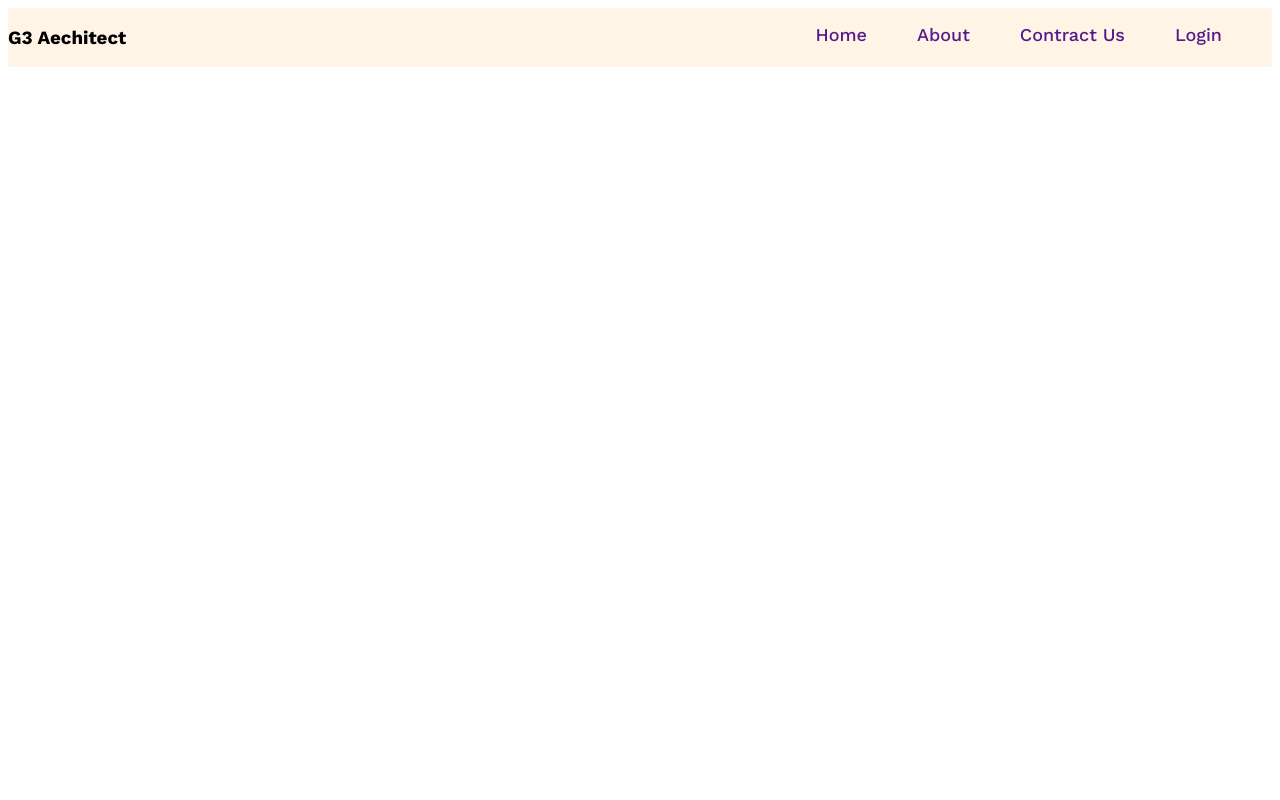
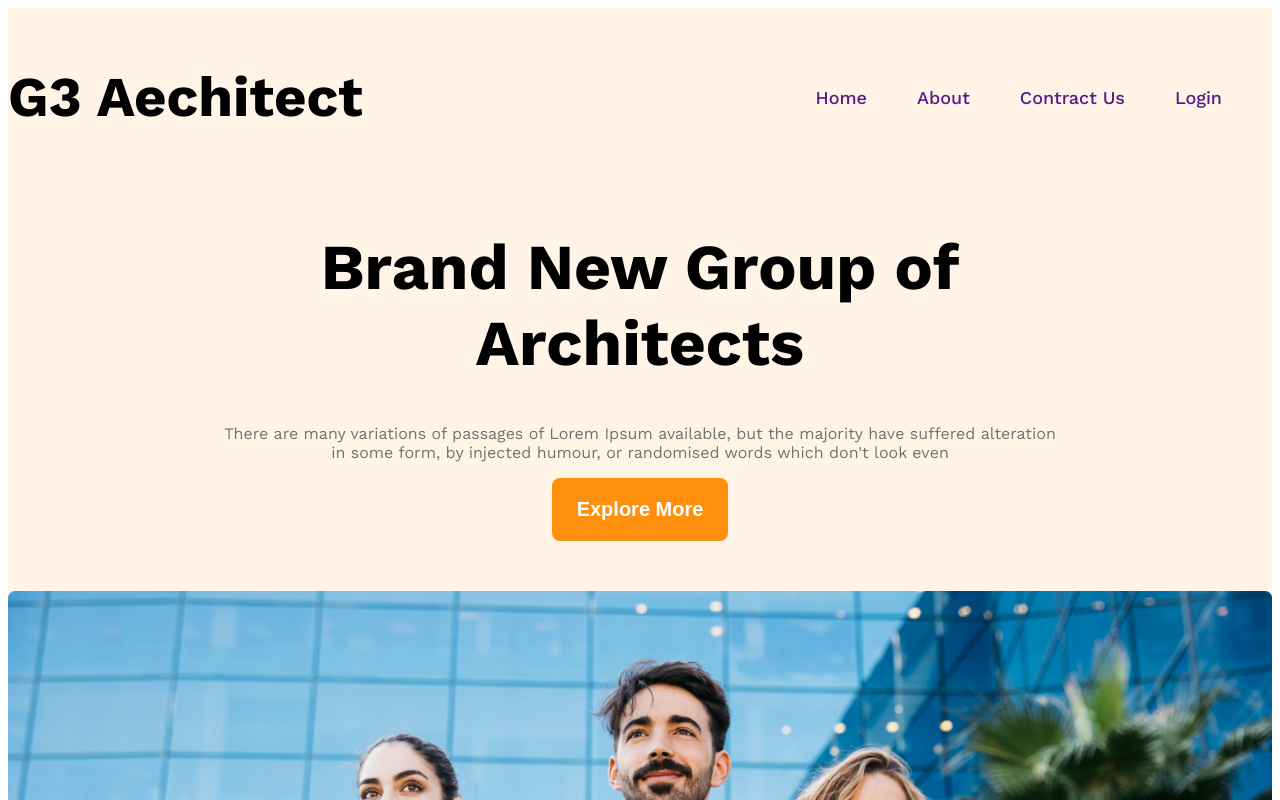
Before and after one commit to MdMuzahidul/G3_Architect-Website, a plain HTML site: page index.html in a window 1280 px wide. Shown: the top 800 px of the page. Drawn offline with nearby package versions, Linux system fonts and the light colour scheme.

Commit message:
rasponsib navbar

```diff
--- a/index.html
+++ b/index.html
@@ -22,7 +22,12 @@
             </ul>
         </nav>
         <div class="banar">
-
+            <div class="banar-contain">
+                <h1 class="banar-tital">Brand New Group of Architects </h1>
+                <p class="banat-discription text-light-gray">There are many variations of passages of Lorem Ipsum available, but the majority have suffered alteration in some form, by injected humour, or randomised words which don't look even</p>
+                <button class="btn-primary">Explore More</button>
+            </div>
+            <img class="banar-image" src="images/banner.png" alt="">
         </div>
     </header>
     <main></main>
--- a/styles/Architect.css
+++ b/styles/Architect.css
@@ -26,15 +26,29 @@
     background-color: rgba(255, 144, 14, 0.1);
 }
 
+.btn-primary {
+    background-color: rgba(255, 144, 14, 1);
+    padding: 20px 25px;
+    color: white;
+    font-size: 1.25rem;
+    border: none;
+    border-radius: 8px;
+    font-weight: 600;
+}
+
 /* header style */
 
 /* navbar style */
 
 .navbar {
     justify-content: space-between;
+    align-items: center;
 }
 
-.nav-links {}
+.brand {
+    font-weight: 700;
+    font-size: 3rem;
+}
 
 .nav-item {
     list-style: none;
@@ -53,3 +67,31 @@
     max-width: 1440px;
     margin: 0 auto;
 }
+
+/* banar related style */
+
+.banar-contain {
+    max-width: 850px;
+    margin: 0 auto;
+    text-align: center;
+    margin-bottom: 50px;
+}
+
+.banar-tital {
+    font-size: 4rem;
+    font-weight: 700;
+}
+
+.banar-image {
+    width: 100%;
+}
+
+/* responsive navbar */
+
+@media screen and (max-width: 576px) {
+
+    .navbar,
+    .nav-links {
+        flex-direction: column;
+    }
+}
```
